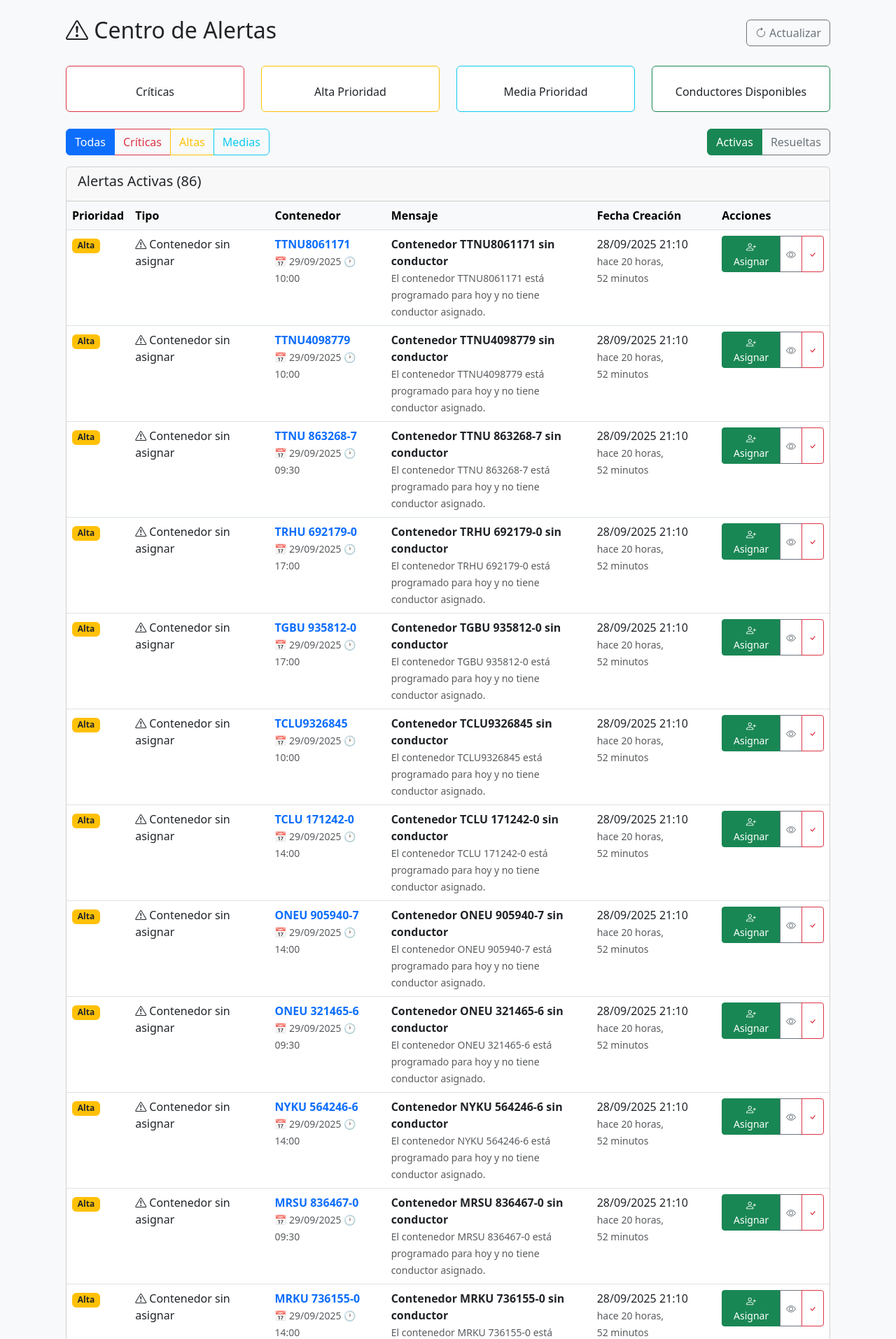
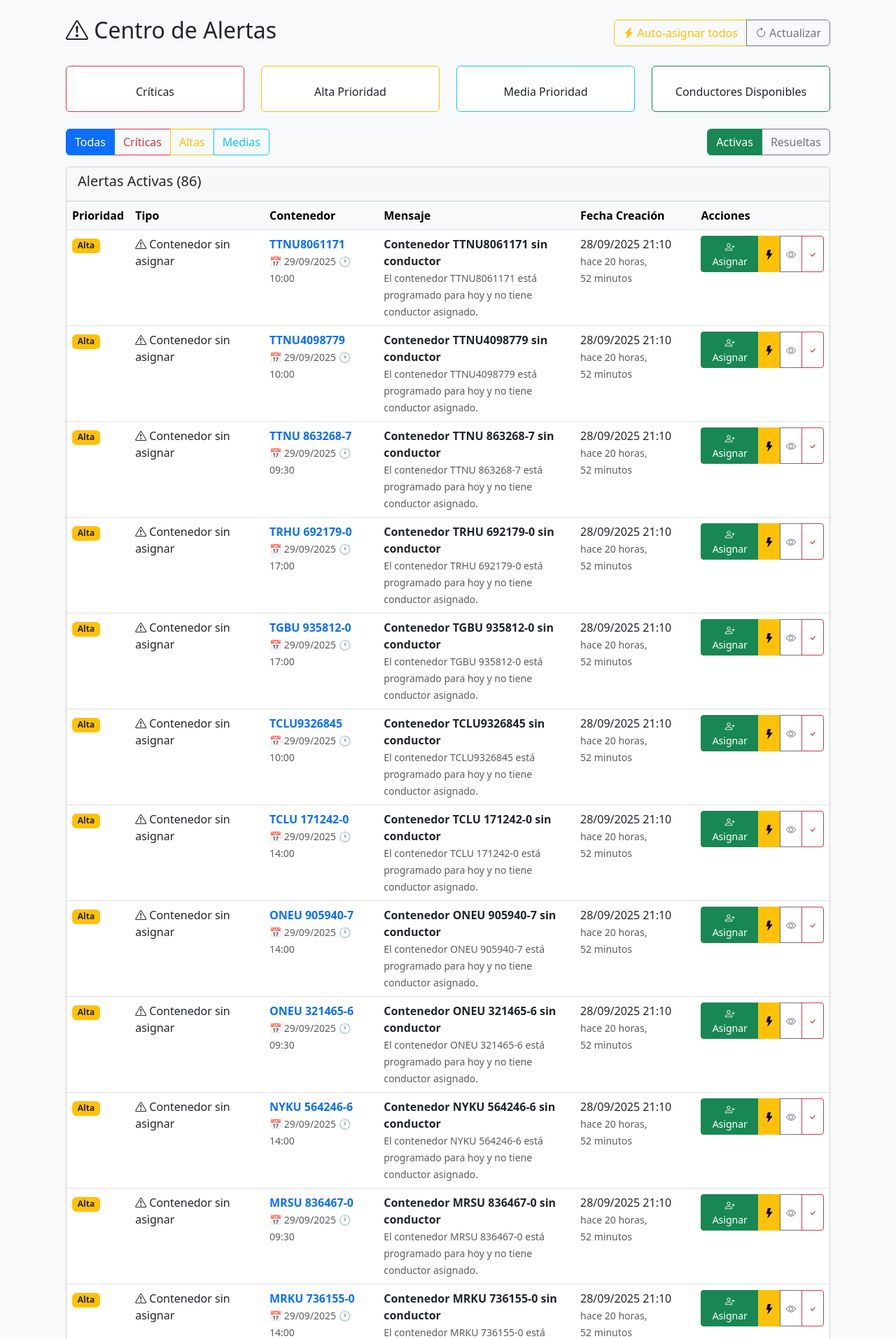
Before and after one commit to Safary16/soptraloc, a Django app: page /drivers/alerts/ in a window 1280 px wide. Shown: the part 56-1970 px from the top of the page at 70% size. Run offline with Django 5.2, Linux system fonts and the light colour scheme; a user stored in the database is signed in; data comes from the database, SQL or seed files in the repository.

Commit message:
Ajusta autoasignación y flujo de ruta

```diff
--- a/soptraloc_system/apps/containers/views.py
+++ b/soptraloc_system/apps/containers/views.py
@@ -302,7 +302,8 @@ def _apply_container_position_update(container: Container, new_position: str, us
         'CD_QUILICURA': 'warehouse',
         'CD_CAMPOS': 'warehouse',
         'CD_MADERO': 'warehouse',
-        'CD_PENON': 'warehouse',
+    'CD_PENON': 'warehouse',
+    'DEPOSITO_DEVOLUCION': 'floor',
     }
 
     old_position_code = container.current_position or 'NO_DEFINIDA'
--- a/soptraloc_system/templates/drivers/alerts.html
+++ b/soptraloc_system/templates/drivers/alerts.html
@@ -4,9 +4,14 @@
 <div class="container-fluid">
     <div class="d-flex justify-content-between align-items-center mb-4">
         <h2><i class="bi bi-exclamation-triangle"></i> Centro de Alertas</h2>
-        <button class="btn btn-outline-secondary" onclick="location.reload()">
-            <i class="bi bi-arrow-clockwise"></i> Actualizar
-        </button>
+        <div class="btn-group">
+            <button class="btn btn-outline-warning" onclick="autoAssignAllAlerts()">
+                <i class="bi bi-lightning-charge-fill"></i> Auto-asignar todos
+            </button>
+            <button class="btn btn-outline-secondary" onclick="location.reload()">
+                <i class="bi bi-arrow-clockwise"></i> Actualizar
+            </button>
+        </div>
     </div>
 
     <!-- Estadísticas de Alertas -->
@@ -150,6 +155,9 @@
                                     <div class="btn-group btn-group-sm">
                                         <button class="btn btn-success" onclick="assignDriverFromAlert('{{ alert.container.id }}', '{{ alert.container.container_number }}')">
                                             <i class="bi bi-person-plus"></i> Asignar
+                                        </button>
+                                        <button class="btn btn-warning" onclick="autoAssignFromAlert('{{ alert.container.id }}', '{{ alert.container.container_number }}')">
+                                            <i class="bi bi-lightning-fill"></i>
                                         </button>
                                         <button class="btn btn-outline-secondary" onclick="viewContainer('{{ alert.container.id }}')">
                                             <i class="bi bi-eye"></i>
@@ -355,6 +363,62 @@ function viewContainer(containerId) {
     window.location.href = `/containers/${containerId}/`;
 }
 
+function autoAssignFromAlert(containerId, containerNumber) {
+    if (!confirm(`¿Auto-asignar el mejor conductor disponible para el contenedor ${containerNumber}?`)) {
+        return;
+    }
+
+    fetch('/drivers/auto-assign-single/', {
+        method: 'POST',
+        headers: {
+            'Content-Type': 'application/json',
+            'X-CSRFToken': getCookie('csrftoken')
+        },
+        body: JSON.stringify({
+            container_id: containerId
+        })
+    })
+    .then(response => response.json())
+    .then(data => {
+        if (data.success) {
+            alert(data.message);
+            location.reload();
+        } else {
+            alert('Error: ' + (data.message || 'No fue posible auto-asignar un conductor'));
+        }
+    })
+    .catch(error => {
+        alert('Error al auto-asignar conductor: ' + error.message);
+    });
+}
+
+function autoAssignAllAlerts() {
+    if (!confirm('¿Auto-asignar conductores para todos los contenedores pendientes?')) {
+        return;
+    }
+
+    fetch('/drivers/auto-assign/', {
+        method: 'POST',
+        headers: {
+            'Content-Type': 'application/json',
+            'X-CSRFToken': getCookie('csrftoken')
+        },
+        body: JSON.stringify({})
+    })
+    .then(response => response.json())
+    .then(data => {
+        if (data.success) {
+            alert(data.message);
+            location.reload();
+        } else {
+            alert('Error: ' + (data.message || 'No fue posible auto-asignar conductores disponibles'));
+        }
+    })
+    .catch(error => {
+        alert('Error al procesar auto-asignación: ' + error.message);
+    });
+}
+
 function resolveAlert(alertId) {
     if (confirm('¿Marcar esta alerta como resuelta?')) {
         const formData = new FormData();
```
Also changed, not shown: soptraloc_system/templates/core/dashboard.html (+32 -1 lines).
